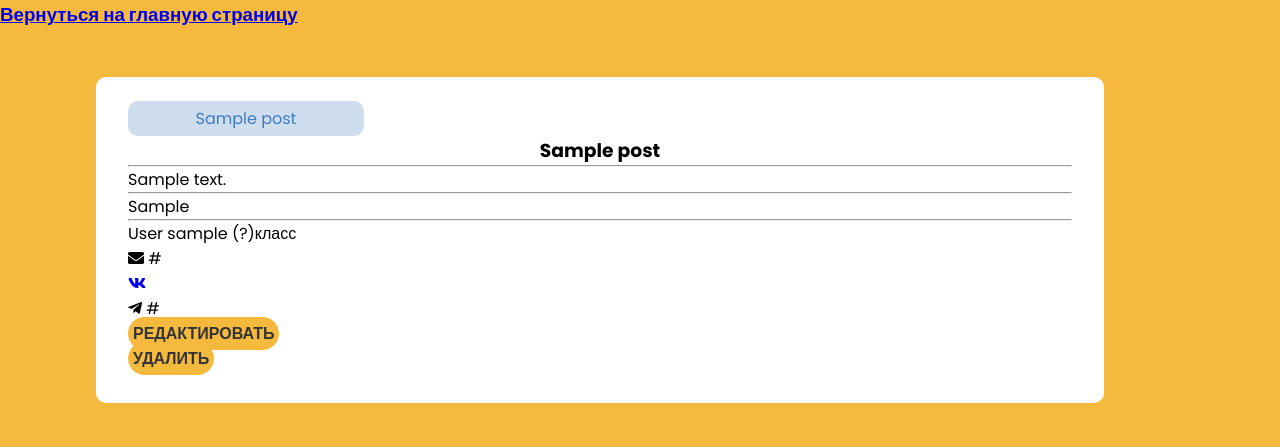
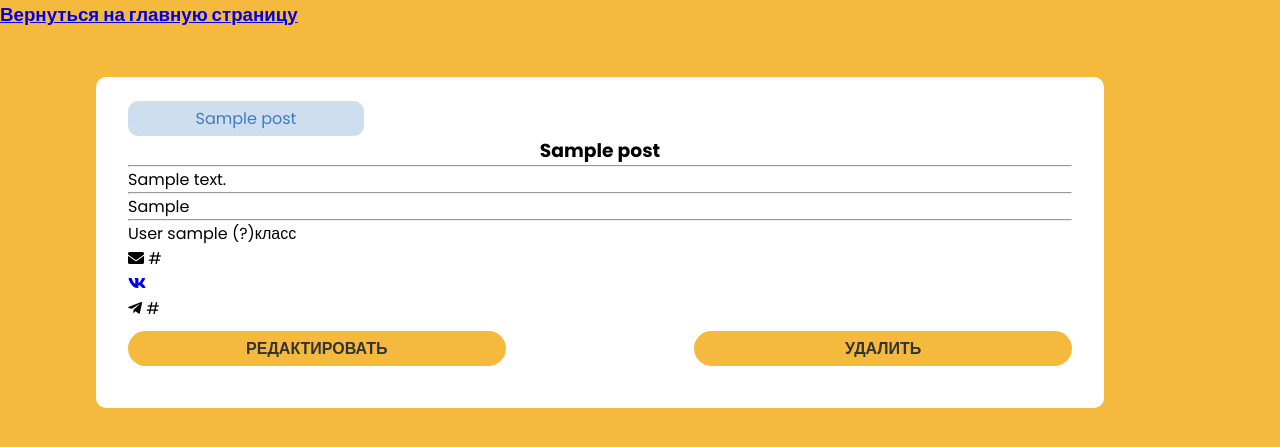
Before and after one commit to nocthu/IVR, a Flask app: page /myposts in a window 1280 px wide. Shown: the top 447 px of the page. Run offline with Flask 2, Linux system fonts and the light colour scheme; the visitor is signed in with stand-in values (Sample User, id 1); tables that the repository leaves empty hold one stand-in row (values such as "Sample post"); parts of the project's set-up code (start-up, migrations or seed data) failed here and were passed over; some libraries are stand-ins or nearby versions.

Commit message:
db-posts-13

```diff
--- a/static/css/myposts.css
+++ b/static/css/myposts.css
@@ -26,7 +26,7 @@ section .post {
     background-color: #fff;
     border: none;
     outline: none;
-    height: 49px;
+    height: auto;
     border-radius: 49px;
     color: #333;
     text-transform: uppercase;
--- a/templates/myposts.html
+++ b/templates/myposts.html
@@ -62,11 +62,9 @@
 
                     </div>
 
-                    <div class="">
+                    <div class="b">
                         <a href="/update/post/{{ p[11] }}" class="myp-b">Редактировать</a>
-                    </div>
 
-                    <div class="">
                         <a href="/delete/{{ p[11] }}" class="myp-b">Удалить</a>
                     </div>
 
@@ -109,11 +107,9 @@
 
                     </div>
 
-                    <div class="">
+                    <div class="b">
                         <a href="/update/vacancy/{{ v[7] }}" class="myp-b">Редактировать</a>
-                    </div>
 
-                    <div class="">
                         <a href="/delete/{{ v[7] }}" class="myp-b">Удалить</a>
                     </div>
                 </div>
@@ -182,11 +178,9 @@
                         <p>{{ i[6] }}</p>
                     </div>
 
-                    <div class="">
+                    <div class="b">
                         <a href="/update/idea/{{ i[10] }}" class="myp-b">Редактировать</a>
-                    </div>
 
-                    <div class="">
                         <a href="/delete/{{ i[10] }}" class="myp-b">Удалить</a>
                     </div>
 
```
